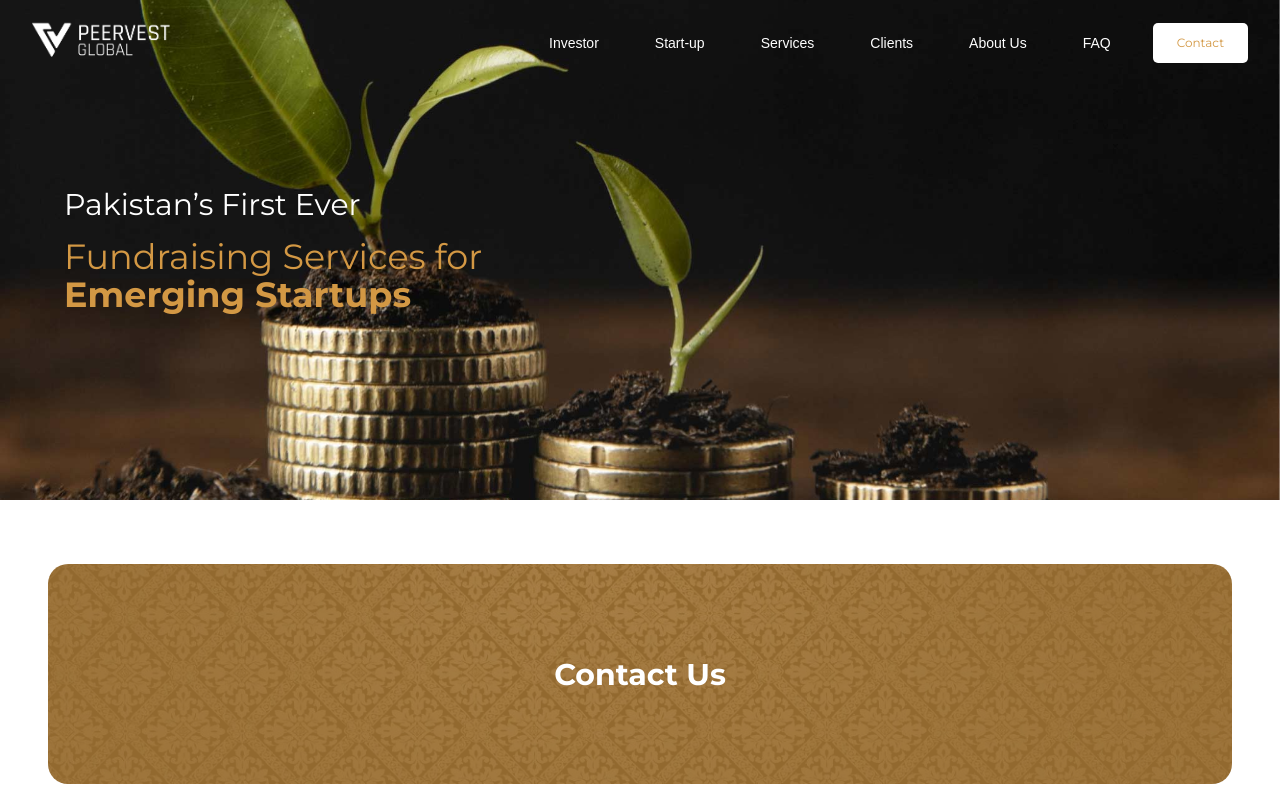
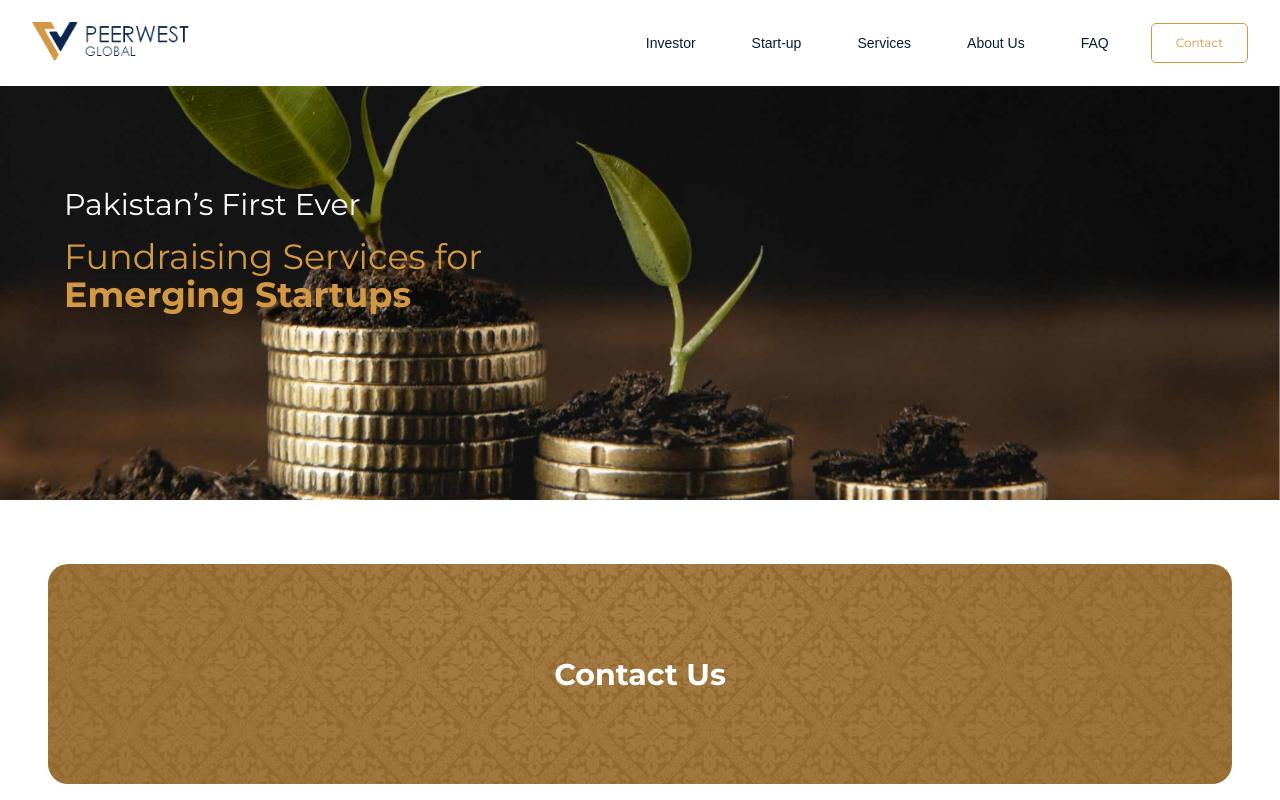
Before and after one commit to abrarkhalidofficial/Peervest, a React (Create React App) app: page /contact in a window 1280 px wide. Shown: the top 800 px of the page. Built offline with nearby package versions, Linux system fonts and the light colour scheme.

Commit message:
header fixes

```diff
--- a/src/Components/Header.js
+++ b/src/Components/Header.js
@@ -121,9 +121,6 @@ export default class Header extends Component {
               <Link to="/services" className="nav__header__link">
                 Services
               </Link>
-              <Link to="/clients" className="nav__header__link">
-                Clients
-              </Link>
               <Link to="/about-us" className="nav__header__link">
                 About Us
               </Link>
--- a/src/Styles/App.scss
+++ b/src/Styles/App.scss
@@ -23,10 +23,10 @@ body {
   position: fixed;
   width: 100%;
   z-index: 9999;
+  background-color: $white;
 }
 .header__active {
   transition: 200ms ease-in-out;
-  background-color: $textColor;
   box-shadow: 0px 10px 30px rgba(0, 0, 0, 0.1);
 }
 .header__wrapper {
@@ -71,7 +71,7 @@ body {
 .nav__header__link {
   margin-right: 2em;
   font-size: 14px;
-  color: $white;
+  color: #081b35;
   font-family: LaLuxesSerif-Regular, sans-serif;
   background-color: transparent;
   width: fit-content;
@@ -97,6 +97,7 @@ body {
   border-radius: 5px;
   border: none;
   outline: none;
+  border: 1px solid #d39844;
   background: $white;
   cursor: pointer;
   color: $primary;
@@ -1504,7 +1505,7 @@ input:-webkit-autofill:active {
     width: 550px;
   }
   .header {
-    background-color: $textColor;
+    background-color: #fff;
   }
   .header__wrapper {
     padding: 0.3em 1em;
@@ -1521,7 +1522,7 @@ input:-webkit-autofill:active {
     animation-fill-mode: forwards;
     animation-timing-function: linear, cubic-bezier(0.23, 1, 0.32, 1);
     animation-delay: 200ms, 0;
-    background-color: $textColor;
+    background-color: #fff;
   }
   @keyframes fade {
     0% {
@@ -1558,7 +1559,7 @@ input:-webkit-autofill:active {
     }
   }
   .header__nav__active {
-    background-color: $textColor;
+    background-color: #fff;
   }
   .menu__btn {
     display: flex;
```
Also changed, not shown: src/Assets/logo-light.png, 1 other file (tests, documents, lock files or other folders).
